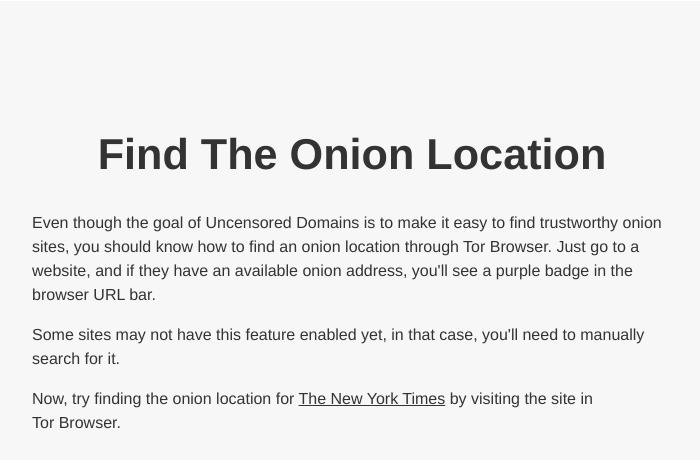
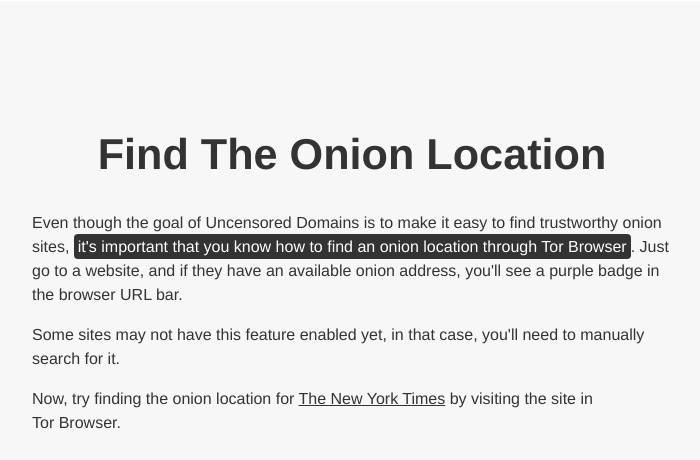
Before and after one commit to glenn-sorrentino/uncensoreddomains, a PHP site: page / in a window 1280 px wide. Shown: the part 799-1259 px from the top of the page, without its empty margins (296-996 px from the left). Run offline with PHP 8.4, Linux system fonts and the light colour scheme.

Commit message:
add highlighting

```diff
--- a/design-system/css/typography.css
+++ b/design-system/css/typography.css
@@ -25,6 +25,11 @@
     color: #e83e8c;
     background-color: var(--color-shade-lm);
     border: var(--border-dark);
+  }
+
+  .highlight {
+    background-color: var(--color-dark);
+    color: white;
   }
 }
 
@@ -54,6 +59,16 @@
     background-color: var(--color-shade-dm);
     border: var(--border-light);
   }
+
+  .highlight {
+    background-color: var(--color-light);
+    color: var(--color-dark);
+  }
+}
+
+.highlight {
+  padding: var(--spacing-xsmall);
+  border-radius: var(--radius-soft);
 }
 
 body {
--- a/index.html
+++ b/index.html
@@ -56,7 +56,7 @@ W3C/WHATWG Standards, etc - please consider contributing 🙏 -->
 				<div class="groupRow">
 					<div class="description center">
 						<h3>Find The Onion Location</h3>
-						<p>Even though the goal of Uncensored Domains is to make it easy to find trustworthy onion sites, you should know how to find an onion location through Tor Browser. Just go to a website, and if they have an available onion address, you'll see a purple badge in the browser URL bar.</p>
+						<p>Even though the goal of Uncensored Domains is to make it easy to find trustworthy onion sites, <span class="highlight">it's important that you know how to find an onion location through Tor Browser</span>. Just go to a website, and if they have an available onion address, you'll see a purple badge in the browser URL bar.</p>
 						<p>Some sites may not have this feature enabled yet, in that case, you'll need to manually search for it.</p>
 						<p>Now, try finding the onion location for <a href="https://www.nytimes.com/" target="_blank" rel="noopener noreferrer">The New York Times</a> by visiting the site in Tor&nbsp;Browser.</p>
 						<img src="assets/images/badge.png" alt="Look for the badge in the URL bar.">
```
